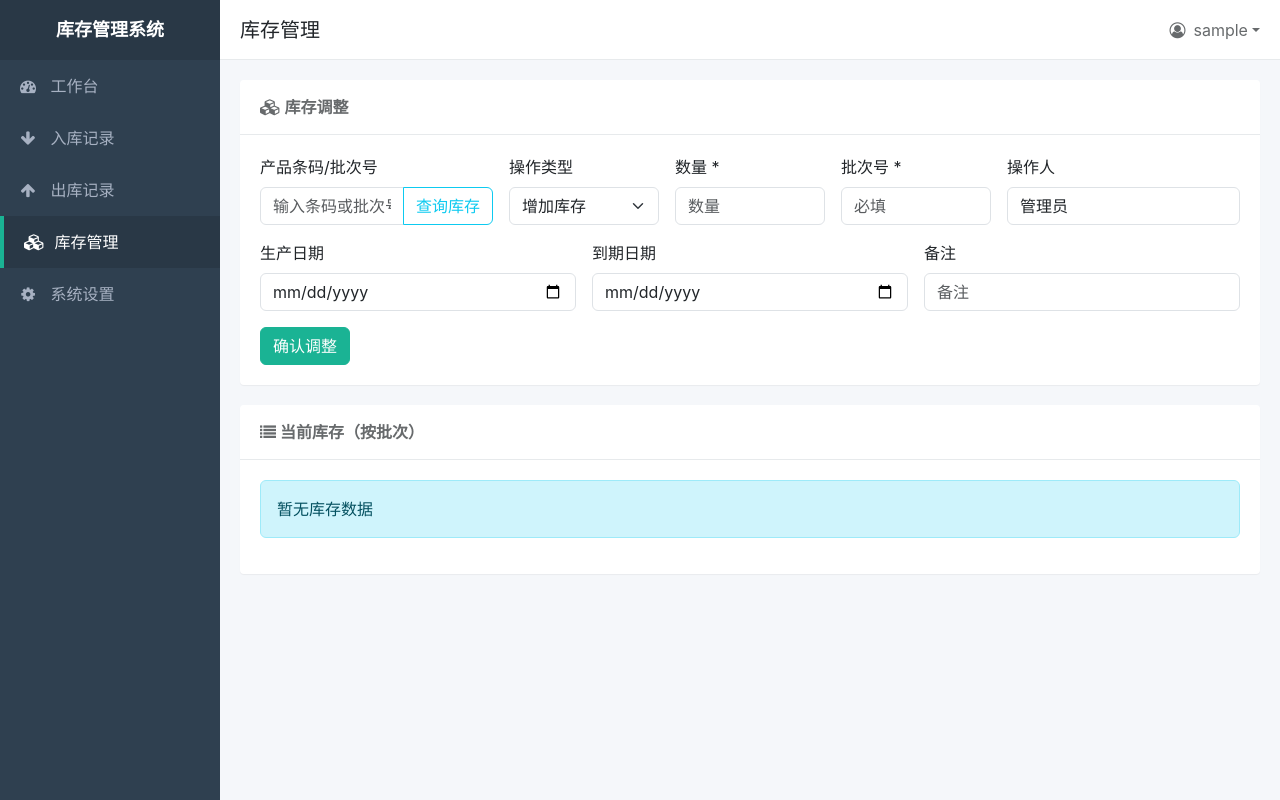
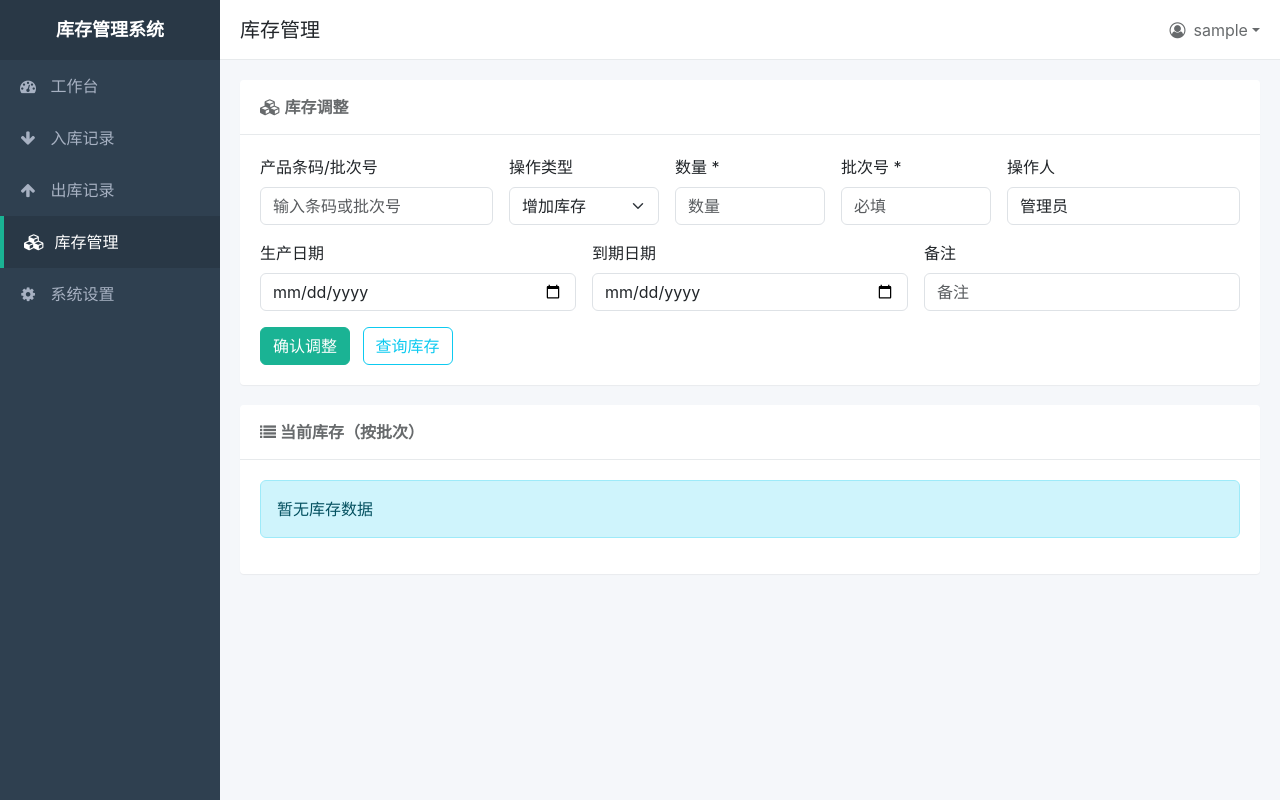
Before and after one commit to fsy144/-, a Flask app: page /inventory in a window 1280 px wide. Run offline with Flask 3, Linux system fonts and the light colour scheme; the visitor is signed in with stand-in values (Sample User, id 1); data that the repository does not hold is empty.

```diff
--- a/templates/inventory.html
+++ b/templates/inventory.html
@@ -11,10 +11,7 @@
         <form id="adjustForm" class="row g-3">
             <div class="col-md-3">
                 <label class="form-label">产品条码/批次号</label>
-                <div class="input-group">
-                    <input type="text" id="adjustBarcode" class="form-control" placeholder="输入条码或批次号" required>
-                    <button class="btn btn-outline-info" type="button" onclick="searchByAdjustInput()">查询库存</button>
-                </div>
+                <input type="text" id="adjustBarcode" class="form-control" placeholder="输入条码或批次号" required>
             </div>
             <div class="col-md-2">
                 <label class="form-label">操作类型</label>
@@ -49,6 +46,7 @@
             </div>
             <div class="col-12">
                 <button type="button" id="adjustSubmit" class="btn btn-primary">确认调整</button>
+                <button type="button" class="btn btn-outline-info ms-2" onclick="searchByAdjustInput()">查询库存</button>
             </div>
         </form>
     </div>
@@ -73,7 +71,6 @@
         loadAllInventory();
     });
 
-    // 加载全部库存
     function loadAllInventory() {
         $.get('/api/inventory/search', { keyword: '' }, function(res) {
             renderInventoryTable(res);
@@ -82,7 +79,6 @@
         });
     }
 
-    // 根据输入框内容查询
     function searchByAdjustInput() {
         const keyword = $('#adjustBarcode').val().trim();
         if (!keyword) {
@@ -96,7 +92,6 @@
         });
     }
 
-    // 渲染库存表格
     function renderInventoryTable(res) {
         if (res.success) {
             if (res.data.length === 0) {
@@ -114,7 +109,6 @@
         }
     }
 
-    // 调整库存提交
     $('#adjustSubmit').on('click', function() {
         const barcode = $('#adjustBarcode').val().trim();
         const batch = $('#adjustBatch').val().trim();
@@ -126,7 +120,6 @@
             alert('批次号不能为空');
             return;
         }
-        // 根据条码查找产品ID
         $.get(`/api/product/${barcode}`, function(data) {
             if (!data.success) {
                 alert('未找到该条码对应的产品，请先在首页添加');
@@ -157,13 +150,11 @@
             }, function(res) {
                 if (res.success) {
                     alert(res.message);
-                    // 清空表单部分字段
                     $('#adjustQuantity').val('');
                     $('#adjustBatch').val('');
                     $('#adjustProductionDate').val('');
                     $('#adjustExpiryDate').val('');
                     $('#adjustRemark').val('');
-                    // 重新加载库存
                     loadAllInventory();
                 } else {
                     alert(res.message);
```
